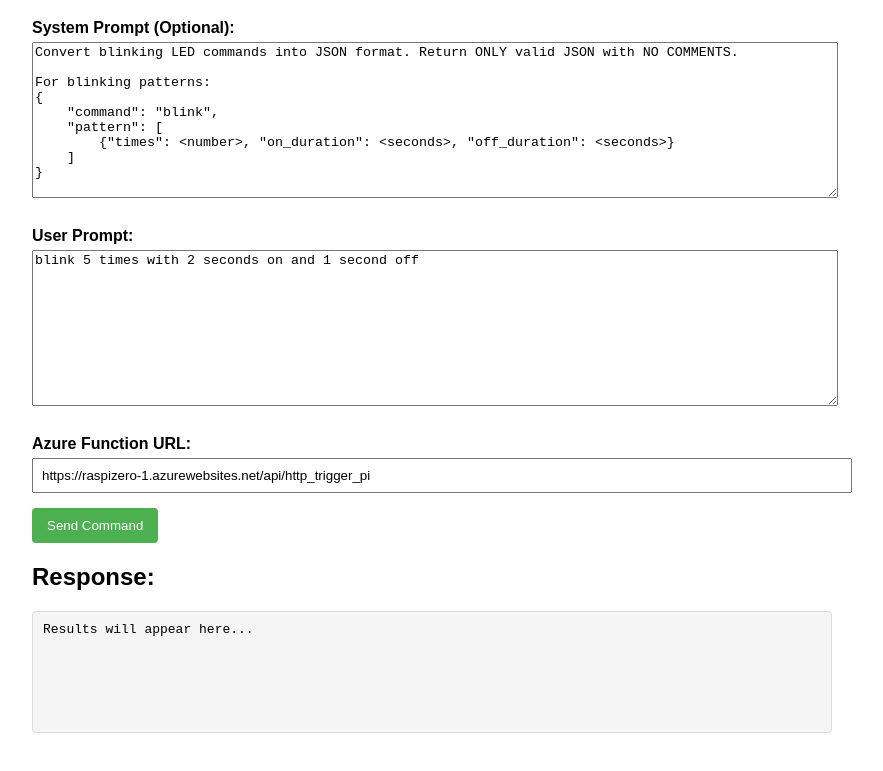
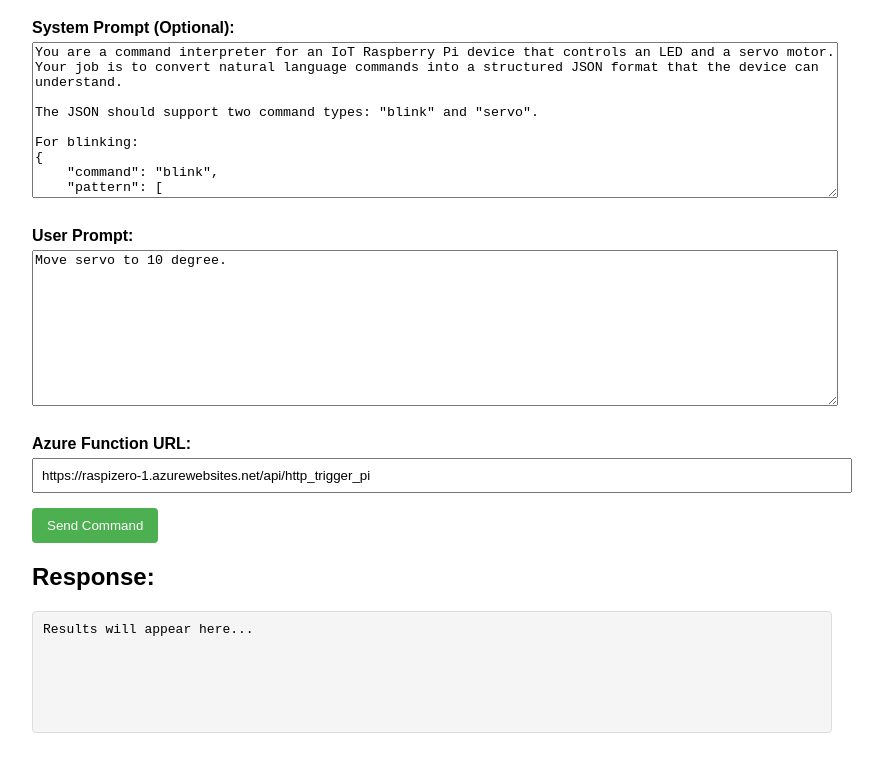
Before and after one commit to cheahhueyy/Funcloud, a website: page src/index.html in a window 1280 px wide. Shown: the part 81-852 px from the top of the page, without its empty margins (208-1091 px from the left). Drawn offline with Linux system fonts and the light colour scheme.

Commit message:
Update index.html

```diff
--- a/src/index.html
+++ b/src/index.html
@@ -65,9 +65,12 @@
 
     <div class="form-group">
         <label for="system-prompt">System Prompt (Optional):</label>
-        <textarea id="system-prompt">Convert blinking LED commands into JSON format. Return ONLY valid JSON with NO COMMENTS.
+        <textarea id="system-prompt">You are a command interpreter for an IoT Raspberry Pi device that controls an LED and a servo motor.
+Your job is to convert natural language commands into a structured JSON format that the device can understand.
 
-For blinking patterns:
+The JSON should support two command types: "blink" and "servo".
+
+For blinking:
 {
     "command": "blink",
     "pattern": [
@@ -75,12 +78,20 @@ For blinking patterns:
     ]
 }
 
-Return ONLY the JSON object. No explanations, comments, or code blocks.</textarea>
+For servo control:
+{
+    "command": "servo",
+    "degree": <0-180>
+}
+
+
+
+Always return ONLY valid JSON without any explanation or extra text.</textarea>
     </div>
 
     <div class="form-group">
         <label for="user-prompt">User Prompt:</label>
-        <textarea id="user-prompt" placeholder="Enter your blinking command here...">blink 5 times with 2 seconds on and 1 second off</textarea>
+        <textarea id="user-prompt" placeholder="Enter your blinking command here...">Move servo to 10 degree.</textarea>
     </div>
 
     <div class="form-group">
```
